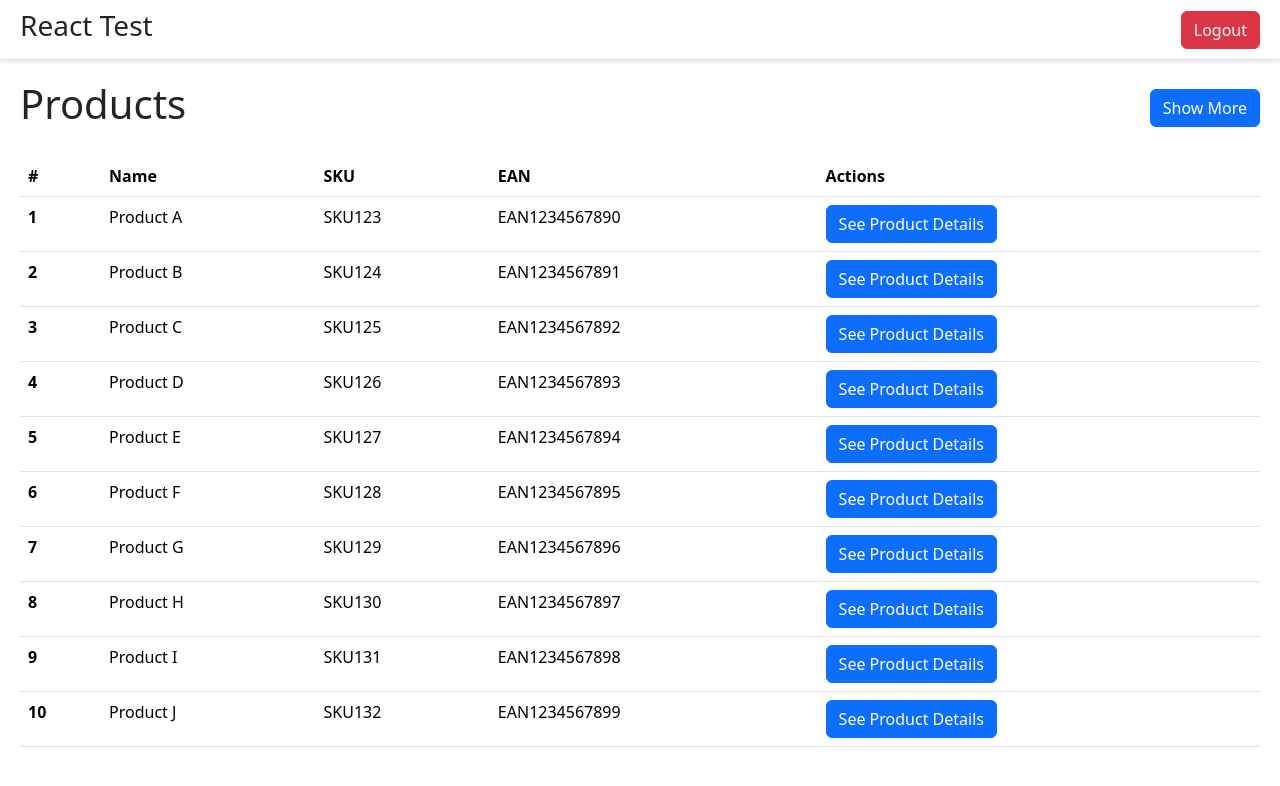
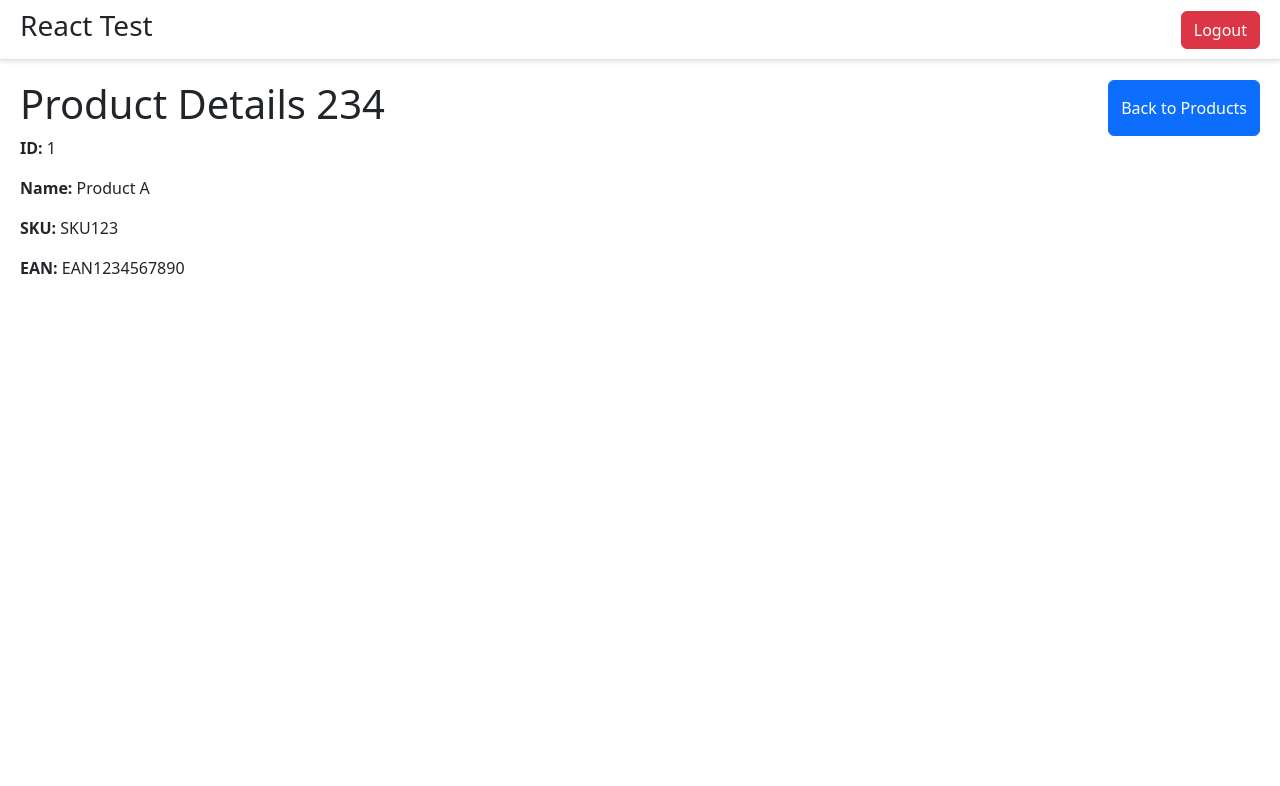
Before and after one commit to andresnboza/react-test, a React (Vite) app: page /home/products/1 in a window 1280 px wide. Shown: the top 786 px of the page. Built offline with nearby package versions, Linux system fonts and the light colour scheme; sample sign-in values are in the browser's storage.

Commit message:
produs list full size

```diff
--- a/src/App.tsx
+++ b/src/App.tsx
@@ -11,9 +11,10 @@ import LoginPage from "./pages/Authentication/LoginPage";
 import RegistrationPage from "./pages/Authentication/RegistrationPage";
 import DashboardPage from "./pages/Dashboard/DashboardPage";
 import ProductsPage from "./pages/Product/ProductsPage";
-import ProductDetailsPage from "./pages/Product/ProductDetailsPage";
+import ProductDetailsPage from "./components/Product/ProductDetails";
 import NotFoundPage from "./pages/NotFound/NotFoundPage";
 import PrivateRoute from "./components/Routes/PrivateRoute";
+import ProductList from "./components/Product/ProductList";
 
 function App() {
   return (
@@ -35,6 +36,8 @@ function App() {
         >
           <Route index element={<Navigate to="products" />} />
           <Route path="products" element={<ProductsPage />}>
+            <Route index element={<Navigate to="list" />} />
+            <Route path="list" element={<ProductList />} />
             <Route path=":id" element={<ProductDetailsPage />} />
           </Route>
         </Route>
--- a/src/components/Product/ProductDetails.tsx
+++ b/src/components/Product/ProductDetails.tsx
@@ -0,0 +1,61 @@
+import { useNavigate, useParams } from "react-router-dom";
+import { useSelector } from "react-redux";
+import { AppState } from "../../redux/store";
+import Button from "../Inputs/Button";
+
+const topNavigation: React.CSSProperties = {
+  display: "flex",
+  flexDirection: "row",
+  justifyContent: "space-between",
+  width: "100%"
+};
+
+const ProductDetails = () => {
+  const navigate = useNavigate();
+
+  const backToProductList = () => {
+    navigate(`/home/products/`);
+  };
+
+  // Extract product ID from URL
+  const { id } = useParams<{ id: string }>();
+
+  // Access the products from the Redux store
+  const products = useSelector((state: AppState) => state.products.products);
+
+  // Find the product with the matching ID
+  const product = products.find((p) => p.id === id);
+
+  if (!product) {
+    return <div>Product not found</div>;
+  }
+
+  return (
+    <div className="product-details">
+      <div style={topNavigation}>
+        <h1>Product Details 234</h1>
+        <Button
+          label="Back to Products"
+          onClick={backToProductList}
+          type={""}
+          loadingState={false}
+        />
+      </div>
+      <p>
+        <strong>ID:</strong> {product.id}
+      </p>
+      <p>
+        <strong>Name:</strong> {product.name}
+      </p>
+      <p>
+        <strong>SKU:</strong> {product.sku}
+      </p>
+      <p>
+        <strong>EAN:</strong> {product.ean}
+      </p>
+      {/* Add more details or actions as needed */}
+    </div>
+  );
+};
+
+export default ProductDetails;
--- a/src/components/Product/ProductList.tsx
+++ b/src/components/Product/ProductList.tsx
@@ -0,0 +1,71 @@
+import { useSelector } from "react-redux";
+import { useNavigate } from "react-router-dom";
+import { IProduct } from "../../interfaces/product.interface";
+import { AppState } from "../../redux/store";
+import Button from "../Inputs/Button";
+
+const tableTopSection: React.CSSProperties = {
+  display: "flex",
+  flexDirection: "row",
+  justifyContent: "space-between",
+  alignItems: "center",
+  marginBottom: "20px",
+};
+
+const ProductList = () => {
+  const { products } = useSelector((state: AppState) => state.products);
+  const navigate = useNavigate();
+
+  const handleClick = () => {
+    console.log("Show more products");
+  };
+
+  const redirectToProductDetails = (id: string) => {
+    navigate(`/home/products/${id}`);
+  };
+
+  const allProducts = products.map((product: IProduct) => (
+    <tr key={product.id}>
+      <th scope="row">{product.id}</th>
+      <td>{product.name}</td>
+      <td>{product.sku}</td>
+      <td>{product.ean}</td>
+      <td>
+        <Button
+          label="See Product Details"
+          onClick={() => redirectToProductDetails(product.id)}
+          type={""}
+          loadingState={false}
+        />
+      </td>
+    </tr>
+  ));
+
+  return (
+    <div className="products-page">
+      <div style={tableTopSection}>
+        <h1>Products</h1>
+        <Button
+          onClick={handleClick}
+          label="Show More"
+          type="" // Ensure this is correct or remove if not needed
+          loadingState={false}
+        />
+      </div>
+      <table className="table">
+        <thead>
+          <tr>
+            <th scope="col">#</th>
+            <th scope="col">Name</th>
+            <th scope="col">SKU</th>
+            <th scope="col">EAN</th>
+            <th scope="col">Actions</th>
+          </tr>
+        </thead>
+        <tbody>{allProducts}</tbody>
+      </table>
+    </div>
+  );
+};
+
+export default ProductList;
--- /dev/null
+++ b/src/interfaces/product.interface.ts
@@ -0,0 +1,6 @@
+export interface IProduct {
+  id: string;
+  name: string;
+  sku: string;
+  ean: string;
+}
--- a/src/pages/Product/ProductDetailsPage.tsx
+++ /dev/null
@@ -1,34 +0,0 @@
-import React from "react";
-import { useParams } from "react-router-dom";
-import { useSelector } from "react-redux";
-import { AppState } from "../../redux/store";
-
-const ProductDetailsPage = () => {
-  const { id } = useParams<{ id: string }>();
-  const products = useSelector((state: AppState) => state.products.products);
-  const product = products.find((p) => p.id === id);
-
-  if (!product) {
-    return <div>Product not found</div>;
-  }
-
-  return (
-    <div className="product-details">
-      <h1>Product Details</h1>
-      <p>
-        <strong>ID:</strong> {product.id}
-      </p>
-      <p>
-        <strong>Name:</strong> {product.name}
-      </p>
-      <p>
-        <strong>SKU:</strong> {product.sku}
-      </p>
-      <p>
-        <strong>EAN:</strong> {product.ean}
-      </p>
-    </div>
-  );
-};
-
-export default ProductDetailsPage;
--- a/src/pages/Product/ProductsPage.tsx
+++ b/src/pages/Product/ProductsPage.tsx
@@ -1,75 +1,21 @@
-import { useSelector } from "react-redux";
-import { AppState } from "../../redux/store";
-import Button from "../../components/Inputs/Button";
-import { useNavigate } from "react-router-dom";
-
-interface IProduct {
-  id: string;
-  name: string;
-  sku: string;
-  ean: string;
-}
+import { Outlet } from "react-router-dom";
+import "../../index.css";
 
 const tableTopSection: React.CSSProperties = {
   display: "flex",
   flexDirection: "row",
-  justifyContent: "space-between",
+  justifyContent: "center",
   alignItems: "center",
   marginBottom: "20px",
+  width: "100%",
 };
 
 const ProductsPage = () => {
-  const { products } = useSelector((state: AppState) => state.products);
-  const navigate = useNavigate();
-
-  const handleClick = () => {
-    console.log("Show more products");
-  };
-
-  const redirectToProductDetails = (id: string) => {
-    navigate(`/home/products/${id}`);
-  };
-
-  const allProducts = products.map((product: IProduct) => (
-    <tr key={product.id}>
-      <th scope="row">{product.id}</th>
-      <td>{product.name}</td>
-      <td>{product.sku}</td>
-      <td>{product.ean}</td>
-      <td>
-        <Button
-          label="See Product Details"
-          onClick={() => redirectToProductDetails(product.id)}
-          type={""}
-          loadingState={false}
-        />
-      </td>
-    </tr>
-  ));
-
   return (
-    <div className="products-page">
-      <div style={tableTopSection}>
-        <h1>Products</h1>
-        <Button
-          onClick={handleClick}
-          label="Show More"
-          type="" // Ensure this is correct or remove if not needed
-          loadingState={false}
-        />
+    <div style={tableTopSection}>
+      <div style={{flexGrow: "1"}}>
+        <Outlet />
       </div>
-      <table className="table">
-        <thead>
-          <tr>
-            <th scope="col">#</th>
-            <th scope="col">Name</th>
-            <th scope="col">SKU</th>
-            <th scope="col">EAN</th>
-            <th scope="col">Actions</th>
-          </tr>
-        </thead>
-        <tbody>{allProducts}</tbody>
-      </table>
     </div>
   );
 };
--- a/src/utils/auth.ts
+++ b/src/utils/auth.ts
@@ -1,4 +1,3 @@
-// utils/auth.ts
 export const login = (username: string, password: string): Promise<boolean> => {
   return new Promise((resolve) => {
     setTimeout(() => {
```
Also changed, not shown: src/redux/product/product.actions.ts (+18 -0 lines), src/redux/product/product.reducer.ts (+1 -7 lines), src/components/Dashboard/SideMenu.tsx (deleted).
